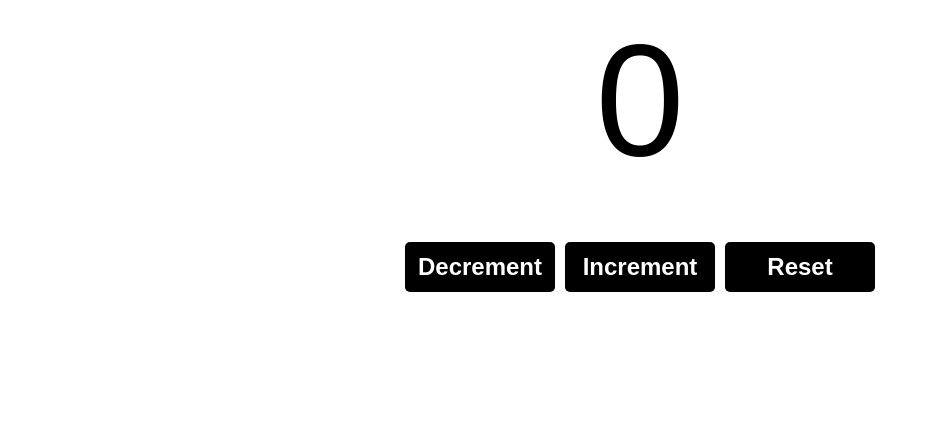
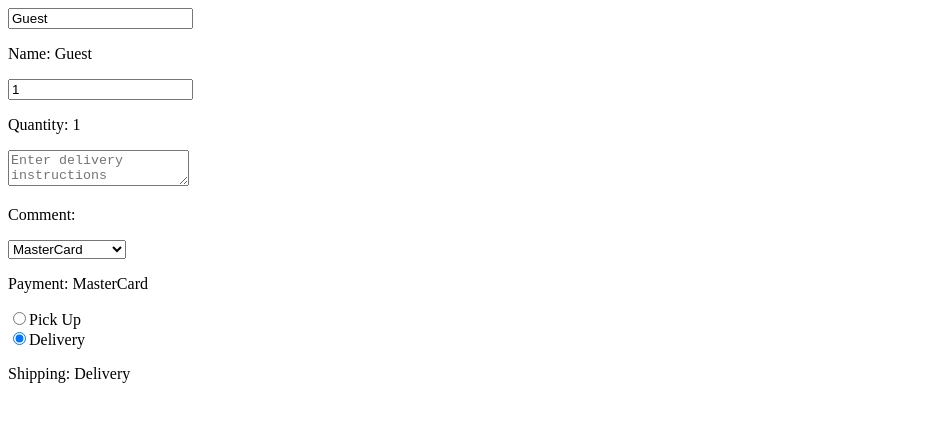
Before and after one commit to karan842/my-react-app, a React (Vite) app: page / in a window 1280 px wide. Shown: the top 422 px of the page, without its empty margins (0-930 px from the left). Built offline with nearby package versions, Linux system fonts and the light colour scheme.

Commit message:
onChange Handler in React JS

```diff
--- a/src/App.jsx
+++ b/src/App.jsx
@@ -5,10 +5,9 @@
 // useState() =  A React hook that allows the creation of a stateful variable
                 // AND a setter function to update its value in the virtual DOM.
                 // [name, setName]
-import MyComoponent from "./MyComponent";
-import Counter from "./Counter";
+import OnChange from './OnChange';
 
 function App() {
-  return(<Counter/>);
+  return(<OnChange/>);
 }
 export default App
--- /dev/null
+++ b/src/OnChange.jsx
@@ -0,0 +1,71 @@
+// onChange = event handler used primarily with form elements
+//             ex. <input>, <textarea>, <select>, <radio>
+//              Triggers a function every time the value of input changes
+import React, { useState } from "react";
+
+function OnChange() {
+    const [name, setName] = useState("Guest");
+    const [quantity, setQuantity] = useState(1);
+    const [comment, setComment] = useState("");
+    const [payment, setPayment] = useState("MasterCard");
+    const [shipping, setShipping] = useState("Delivery");
+
+    function handleNameChange(event) {
+        setName(event.target.value);
+    }
+
+    function handleQuantityChange(event) {
+        setQuantity(event.target.value);
+    }
+
+    function handleCommentChange(event) {
+        setComment(event.target.value);
+    }
+
+    function handlePaymentChange(event) {
+        setPayment(event.target.value);
+    }
+
+    function handleShippingChange(event) {
+        setShipping(event.target.value);
+    }
+
+    return (
+        <div>
+            <input value={name} onChange={handleNameChange} />
+            <p>Name: {name}</p>
+
+            <input value={quantity} onChange={handleQuantityChange} type="number"/>
+            <p>Quantity: {quantity}</p>
+
+            <textarea value={comment} onChange={handleCommentChange}
+            placeholder="Enter delivery instructions"/>
+            <p>Comment: {comment}</p>
+
+            <select value={payment} onChange={handlePaymentChange}>
+                <option value="">Select an option</option>
+                <option value="Visa">Visa</option>
+                <option value="MasterCard">MasterCard</option>
+                <option value="GiftCard">GiftCard</option>
+            </select>
+
+            <p>Payment: {payment}</p>
+
+            <label>
+                <input type="radio" value="Pick Up"
+                       checked={shipping==="Pick Up"}
+                       onChange={handleShippingChange}/>
+                Pick Up
+            </label><br/>
+            <label>
+                <input type="radio" value="Delivery"
+                       checked={shipping==="Delivery"}
+                       onChange={handleShippingChange}/>
+                Delivery
+            </label>
+            <p>Shipping: {shipping}</p>
+        </div>
+    );
+}
+
+export default OnChange;
```
